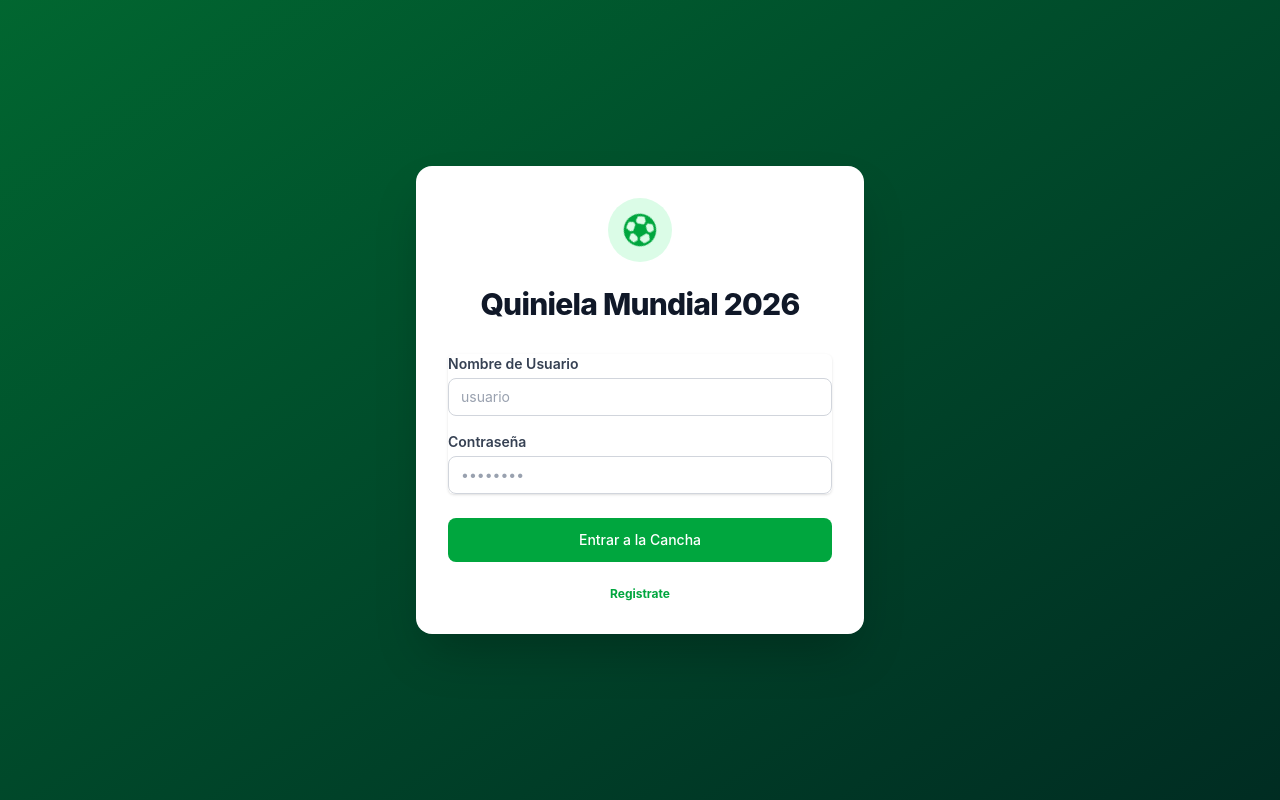
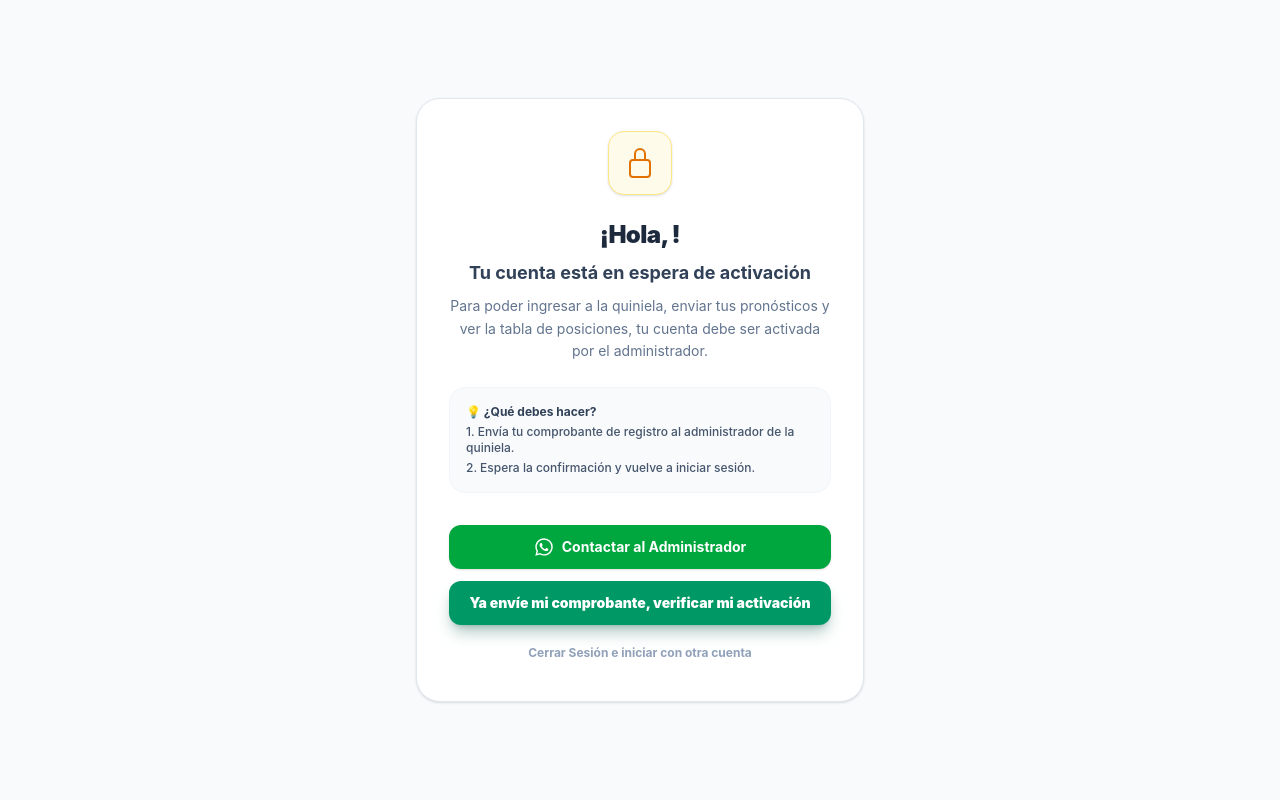
Before and after one commit to gersonvel/mundial-frontend, a React (Vite) app: page /cuenta-inactiva in a window 1280 px wide. Before the commit this address led to /login. Built offline with nearby package versions, Linux system fonts and the light colour scheme.

Commit message:
ajuste de validacion de activacion de cuenta

```diff
--- a/src/App.tsx
+++ b/src/App.tsx
@@ -6,6 +6,7 @@ import AdminPanel from "./pages/AdminPanel";
 import { ProtectedRoute } from "./components/ProtectedRoute";
 import Register from "./pages/Register";
 import { Toaster } from "sonner";
+import CuentaInactiva from "./components/CuentaInactiva";
 
 function App() {
   return (
@@ -18,17 +19,16 @@ function App() {
           {/* Rutas Públicas */}
           <Route path="/login" element={<Login />} />
           <Route path="/register" element={<Register />} />
+          <Route path="/cuenta-inactiva" element={<CuentaInactiva />} />
 
           {/*Para cualquier usuario logueado (USER o ADMIN) */}
           <Route element={<ProtectedRoute />}>
             <Route path="/dashboard" element={<Dashboard />} />
           </Route>
-
           {/* Exclusiva para administradores */}
           <Route element={<ProtectedRoute allowedRoles={["ROLE_ADMIN"]} />}>
             <Route path="/admin" element={<AdminPanel />} />
           </Route>
-
           {/* Redirección por defecto */}
           <Route path="*" element={<Navigate to="/login" replace />} />
         </Routes>
--- /dev/null
+++ b/src/components/CuentaInactiva.tsx
@@ -0,0 +1,86 @@
+import { IoLockClosedOutline, IoLogoWhatsapp } from "react-icons/io5";
+import { useAuth } from "../context/useAuth";
+import { useNavigate } from "react-router-dom";
+import { useEffect } from "react";
+
+const CuentaInactiva = () => {
+  const { logout, user, isActivo } = useAuth();
+  const navigate = useNavigate();
+
+  const handleLogout = () => {
+    localStorage.removeItem("token");
+    localStorage.removeItem("quiniela_bloqueados");
+    logout();
+    navigate("/login");
+  };
+  useEffect(() => {
+    const esAdmin = user?.roles?.includes("ROLE_ADMIN");
+    if (isActivo() || esAdmin) {
+      navigate("/dashboard", { replace: true });
+    }
+  }, [user, isActivo, navigate]);
+
+  return (
+    <div className="min-h-screen bg-slate-50 flex flex-col items-center justify-center px-4">
+      <div className="max-w-md w-full bg-white border border-slate-200 rounded-3xl p-8 shadow-sm text-center space-y-6">
+        {/* Ícono de Bloqueo */}
+        <div className="mx-auto h-16 w-16 bg-amber-50 border border-amber-200 text-amber-600 rounded-2xl flex items-center justify-center shadow-sm">
+          <IoLockClosedOutline className="w-8 h-8" />
+        </div>
+
+        {/* Mensaje Principal */}
+        <div className="space-y-2">
+          <h1 className="text-2xl font-black text-slate-800 tracking-tight">
+            ¡Hola, {user?.username}!
+          </h1>
+          <h2 className="text-lg font-bold text-slate-700">
+            Tu cuenta está en espera de activación
+          </h2>
+          <p className="text-sm text-slate-500 leading-relaxed">
+            Para poder ingresar a la quiniela, enviar tus pronósticos y ver la
+            tabla de posiciones, tu cuenta debe ser activada por el
+            administrador.
+          </p>
+        </div>
+
+        {/* Caja de Acción Informativa */}
+        <div className="bg-slate-50 border border-slate-100 rounded-2xl p-4 text-xs text-slate-600 font-medium text-left space-y-1">
+          <p className="font-bold text-slate-700">💡 ¿Qué debes hacer?</p>
+          <p>
+            1. Envía tu comprobante de registro al administrador de la quiniela.
+          </p>
+          <p>2. Espera la confirmación y vuelve a iniciar sesión.</p>
+        </div>
+
+        {/* Botones */}
+        <div className="pt-2 flex flex-col gap-3">
+          <a
+            href="https://wa.me/5540820434"
+            target="_blank"
+            rel="noopener noreferrer"
+            className="flex items-center justify-center gap-2 bg-green-600 hover:bg-green-700 text-white font-bold text-sm py-3 px-5 rounded-xl transition-all shadow-sm cursor-pointer"
+          >
+            <IoLogoWhatsapp className="w-5 h-5" />
+            Contactar al Administrador
+          </a>
+
+          <button
+            onClick={() => window.location.reload()}
+            className="w-full bg-emerald-600 hover:bg-emerald-500 text-white font-black text-sm py-3 px-5 rounded-xl transition-all shadow-lg shadow-emerald-900/30 cursor-pointer"
+          >
+            Ya envíe mi comprobante, verificar mi activación
+          </button>
+
+          <button
+            onClick={handleLogout}
+            className="text-xs font-bold text-slate-400 hover:text-slate-600 transition-colors cursor-pointer py-2"
+          >
+            Cerrar Sesión e iniciar con otra cuenta
+          </button>
+        </div>
+      </div>
+    </div>
+  );
+};
+
+export default CuentaInactiva;
--- a/src/components/ProtectedRoute.tsx
+++ b/src/components/ProtectedRoute.tsx
@@ -6,13 +6,13 @@ interface ProtectedRouteProps {
 }
 
 export const ProtectedRoute = ({ allowedRoles }: ProtectedRouteProps) => {
-  const { user, loading } = useAuth();
+  const { user, loading, isActivo } = useAuth();
 
   // Mientras se verifica si hay un token válido en el localStorage, mostramos un estado de carga
   if (loading) {
     return (
       <div className="min-h-screen bg-slate-950 flex items-center justify-center text-white font-bold animate-pulse">
-        ⚽ Verificando credenciales de seguridad...
+        ⚽ Verificando credenciales...
       </div>
     );
   }
@@ -20,6 +20,13 @@ export const ProtectedRoute = ({ allowedRoles }: ProtectedRouteProps) => {
   //CONTROL 1: Si no está logueado, directo al Login
   if (!user) {
     return <Navigate to="/login" replace />;
+  }
+
+  // 3. CONTROL 1.5: Ya sabemos que 'user' existe con seguridad. Ahora sí evaluamos si está activo.
+  // Nota: Dejamos pasar a los administradores siempre para evitar que el admin se bloquee a sí mismo.
+  const esAdmin = user.roles?.includes("ROLE_ADMIN");
+  if (!isActivo() && !esAdmin) {
+    return <Navigate to="/cuenta-inactiva" replace />;
   }
 
   // CONTROL 2: Si la ruta exige roles específicos (como ser Admin) y el usuario no lo tiene, lo rebotamos
--- a/src/context/AuthContext.tsx
+++ b/src/context/AuthContext.tsx
@@ -9,6 +9,7 @@ export interface AuthContextType {
   ) => Promise<{ success: boolean; message?: string }>;
   logout: () => void;
   isAdmin: () => boolean;
+  isActivo: () => boolean;
   loading: boolean; // Se queda aquí para no romper contratos
 }
 
--- a/src/context/AuthProvider.tsx
+++ b/src/context/AuthProvider.tsx
@@ -1,10 +1,11 @@
-import { useState } from "react";
+import { useState, useEffect } from "react";
 import type { ReactNode } from "react";
 import api from "../api/axios";
 import { AuthContext } from "./AuthContext";
 import type { UserState } from "../types";
 
 export const AuthProvider = ({ children }: { children: ReactNode }) => {
+  // 1. Mantenemos tu lectura inicial síncrona del localStorage
   const [user, setUser] = useState<UserState | null>(() => {
     const token = localStorage.getItem("token");
     const username = localStorage.getItem("username");
@@ -16,17 +17,55 @@ export const AuthProvider = ({ children }: { children: ReactNode }) => {
     return null;
   });
 
+  const [loading, setLoading] = useState<boolean>(() => {
+    return !!localStorage.getItem("token");
+  });
+
+  useEffect(() => {
+    const revalidarUsuarioActual = async () => {
+      const token = localStorage.getItem("token");
+
+      if (!token) {
+        setLoading(false);
+        return;
+      }
+
+      try {
+        const response = await api.get("/auth/me", {
+          headers: {
+            Authorization: `Bearer ${token}`,
+          },
+        });
+
+        const { username: loggedUser, activo, roles } = response.data;
+
+        setUser({ username: loggedUser, activo, roles });
+        localStorage.setItem("roles", JSON.stringify(roles));
+      } catch (error) {
+        console.error("Token inválido o expirado en el refresco:", error);
+        localStorage.removeItem("token");
+        localStorage.removeItem("username");
+        localStorage.removeItem("roles");
+        setUser(null);
+      } finally {
+        setLoading(false);
+      }
+    };
+
+    revalidarUsuarioActual();
+  }, []);
+
   const login = async (username: string, password: string) => {
     try {
       const response = await api.post("/auth/login", { username, password });
 
-      const { jwt, roles, username: loggedUser } = response.data;
+      const { jwt, roles, username: loggedUser, activo } = response.data;
 
       localStorage.setItem("token", jwt);
       localStorage.setItem("username", loggedUser);
       localStorage.setItem("roles", JSON.stringify(roles));
 
-      setUser({ username: loggedUser, roles });
+      setUser({ username: loggedUser, activo, roles });
       return { success: true };
     } catch (error: any) {
       return { success: false, message: "Error al iniciar sesión" };
@@ -42,9 +81,11 @@ export const AuthProvider = ({ children }: { children: ReactNode }) => {
 
   const isAdmin = () => user?.roles.includes("ROLE_ADMIN") ?? false;
 
+  const isActivo = () => !!user?.activo;
+
   return (
     <AuthContext.Provider
-      value={{ user, login, logout, isAdmin, loading: false }}
+      value={{ user, login, logout, isAdmin, isActivo, loading }}
     >
       {children}
     </AuthContext.Provider>
--- a/src/pages/Dashboard.tsx
+++ b/src/pages/Dashboard.tsx
@@ -316,7 +316,7 @@ const Dashboard = () => {
 
         {loading ? (
           <div className="text-center py-12 text-slate-500 font-medium animate-pulse">
-            ⚽ Cargando cartelera y posiciones de la Quiniela...
+            ⚽ Cargando partidos...
           </div>
         ) : (
           <>
@@ -762,21 +762,27 @@ const Dashboard = () => {
                                 >
                                   5p: <strong>{row.cincos ?? 0}</strong>
                                 </span>
+                                {/* <span
+                                  className="inline-flex items-center gap-0.5 bg-blue-50 text-blue-700 border border-blue-200 px-2 py-0.5 rounded-lg text-[11px] font-bold shadow-sm"
+                                  title="Ganador + Goles un equipo"
+                                >
+                                  4p: <strong>{row.cuatros ?? 0}</strong>
+                                </span> */}
                                 <span
                                   className="inline-flex items-center gap-0.5 bg-blue-50 text-blue-700 border border-blue-200 px-2 py-0.5 rounded-lg text-[11px] font-bold shadow-sm"
                                   title="Ganador + Goles un equipo"
                                 >
-                                  4p: <strong>{row.cuatros ?? 0}</strong>
+                                  3p: <strong>{row.tres ?? 0}</strong>
                                 </span>
                                 <span
                                   className="inline-flex items-center gap-0.5 bg-amber-50 text-amber-700 border border-amber-200 px-2 py-0.5 rounded-lg text-[11px] font-bold shadow-sm"
-                                  title="Solo ganador"
+                                  title="Solo goles un equipo"
                                 >
-                                  3p: <strong>{row.tres ?? 0}</strong>
+                                  2p: <strong>{row.dos ?? 0}</strong>
                                 </span>
                                 <span
                                   className="inline-flex items-center gap-0.5 bg-slate-50 text-slate-600 border border-slate-200 px-2 py-0.5 rounded-lg text-[11px] font-bold shadow-sm"
-                                  title="Solo goles un equipo"
+                                  title="Ganador o empate sin importar goles"
                                 >
                                   1p: <strong>{row.unos ?? 0}</strong>
                                 </span>
@@ -809,17 +815,35 @@ const Dashboard = () => {
 
                 {/* Contenido principal estandarizado */}
                 <div className="p-6 text-sm text-slate-600 space-y-6">
-                  <div className="pt-2">
-                    <p className="text-amber-700 bg-amber-50/70 border border-amber-200 rounded-xl p-4 font-semibold leading-relaxed">
-                      Nota: La quiniela solo contempla los marcadores finales de
-                      los encuentros en el tiempo regular (90 min) y en tal
-                      caso, en el tiempo extra (+ 30 min). <br />
-                      No se considerarán para el conteo de puntos los resultados
-                      que se definan por penales, ni los goles anotados durante
-                      la tanda de penales. Esto garantiza una competencia justa
-                      y basada en el desempeño durante el tiempo reglamentario y
-                      extra.
-                    </p>
+                  <div className="space-y-3">
+                    <h3 className="font-bold text-slate-800 text-base">
+                      Primera Fase de grupos
+                    </h3>
+                    <ul className="pl-5 list-disc space-y-2 font-medium">
+                      <li>
+                        Esta quiniela considera el resultado y marcadores de
+                        cada partido.
+                      </li>
+                    </ul>
+                  </div>
+
+                  <div className="space-y-3">
+                    <h3 className="font-bold text-slate-800 text-base">
+                      Segunda fase (eliminación directa) hasta la final
+                    </h3>
+                    <ul className="pl-5 list-disc space-y-2 font-medium">
+                      <li>
+                        Para la segunda fase, se considera los marcadores y el
+                        resultado de cada partido durante el tiempo regular más
+                        tiempos extra, en caso de que ocurran.
+                      </li>
+                      <li>
+                        No se considerarán los marcadores resultantes por goles
+                        anotados durante la tanda de penales. Esto garantiza una
+                        competencia justa y basada en el desempeño durante el
+                        tiempo reglamentario y extra.
+                      </li>
+                    </ul>
                   </div>
 
                   <div className="space-y-3">
@@ -830,8 +854,8 @@ const Dashboard = () => {
                       <li>
                         Debido a las limitaciones para ingresar a la plataforma,
                         el registro de pronósticos deberá realizarse de lunes a
-                        viernes, incluidos los partidos de fin de semana (sábado
-                        y domingo).
+                        viernes desde la red interna, incluidos los partidos de
+                        fin de semana (sábado y domingo).
                       </li>
                       <li>
                         De no registrarse el pronóstico antes del inicio del
@@ -846,7 +870,7 @@ const Dashboard = () => {
                     <h3 className="font-bold text-slate-800 text-base">
                       Asignación de puntos
                     </h3>
-                    <ul className="pl-5 list-disc space-y-2 font-medium">
+                    {/* <ul className="pl-5 list-disc space-y-2 font-medium">
                       <li>
                         <strong className="text-slate-500">1 pt:</strong>{" "}
                         Acierto al marcador únicamente de un equipo.
@@ -865,6 +889,28 @@ const Dashboard = () => {
                         <strong className="text-green-600">5 pts:</strong>{" "}
                         Acierto al marcador exacto.
                       </li>
+                    </ul> */}
+                    <ul className="pl-5 list-disc space-y-2 font-medium">
+                      <li>
+                        <strong className="text-slate-500">1 pt:</strong> Si se
+                        acierta solamente al resultado del partido (ganador ó
+                        empate, sin importar el marcador).
+                      </li>
+                      <li>
+                        <strong className="text-amber-600">2 pts:</strong> Si se
+                        acierta al marcador de un equipo (cantidad de goles
+                        anotados).
+                      </li>
+                      <li>
+                        <strong className="text-blue-600">3 pts:</strong> Si se
+                        acierta al resultado del ganador y al marcador de un
+                        solo equipo (1 pt + 2 pts).
+                      </li>
+                      <li>
+                        <strong className="text-green-600">5 pts:</strong> Si se
+                        acierta al resultado y a ambos marcadores del partido (1
+                        pt+2pts+2pts).
+                      </li>
                     </ul>
                   </div>
 
@@ -875,7 +921,7 @@ const Dashboard = () => {
                     <h3 className="font-bold text-slate-800 text-base">
                       Criterios de Desempate
                     </h3>
-                    <p className="font-medium text-slate-500">
+                    <p className="font-medium ">
                       Si dos o más jugadores terminan empatados en puntos
                       totales al finalizar el torneo, el sistema evaluará de
                       forma automática la{" "}
@@ -897,7 +943,7 @@ const Dashboard = () => {
                         </span>{" "}
                         Si continúan igualados, prevalecerá quien tenga más
                         aciertos de{" "}
-                        <strong className="text-blue-600">4 puntos</strong>.
+                        <strong className="text-blue-600">3 puntos</strong>.
                       </li>
                       <li>
                         <span className="font-bold text-slate-900">
@@ -905,7 +951,7 @@ const Dashboard = () => {
                         </span>{" "}
                         De persistir el empate, se considerará quien tenga más
                         aciertos de{" "}
-                        <strong className="text-amber-600">3 puntos</strong>.
+                        <strong className="text-amber-600">2 puntos</strong>.
                       </li>
                     </ul>
                   </div>
--- a/src/types/index.ts
+++ b/src/types/index.ts
@@ -18,6 +18,7 @@ export interface Usuario {
 // Interfaz simple para controlar la sesión activa en React
 export interface UserState {
   username: string;
+  activo?: boolean;
   roles: string[];
 }
 
@@ -69,5 +70,6 @@ export interface UsuarioRanking {
   cincos?: number;
   cuatros?: number;
   tres?: number;
+  dos?: number;
   unos?: number;
 }
```
